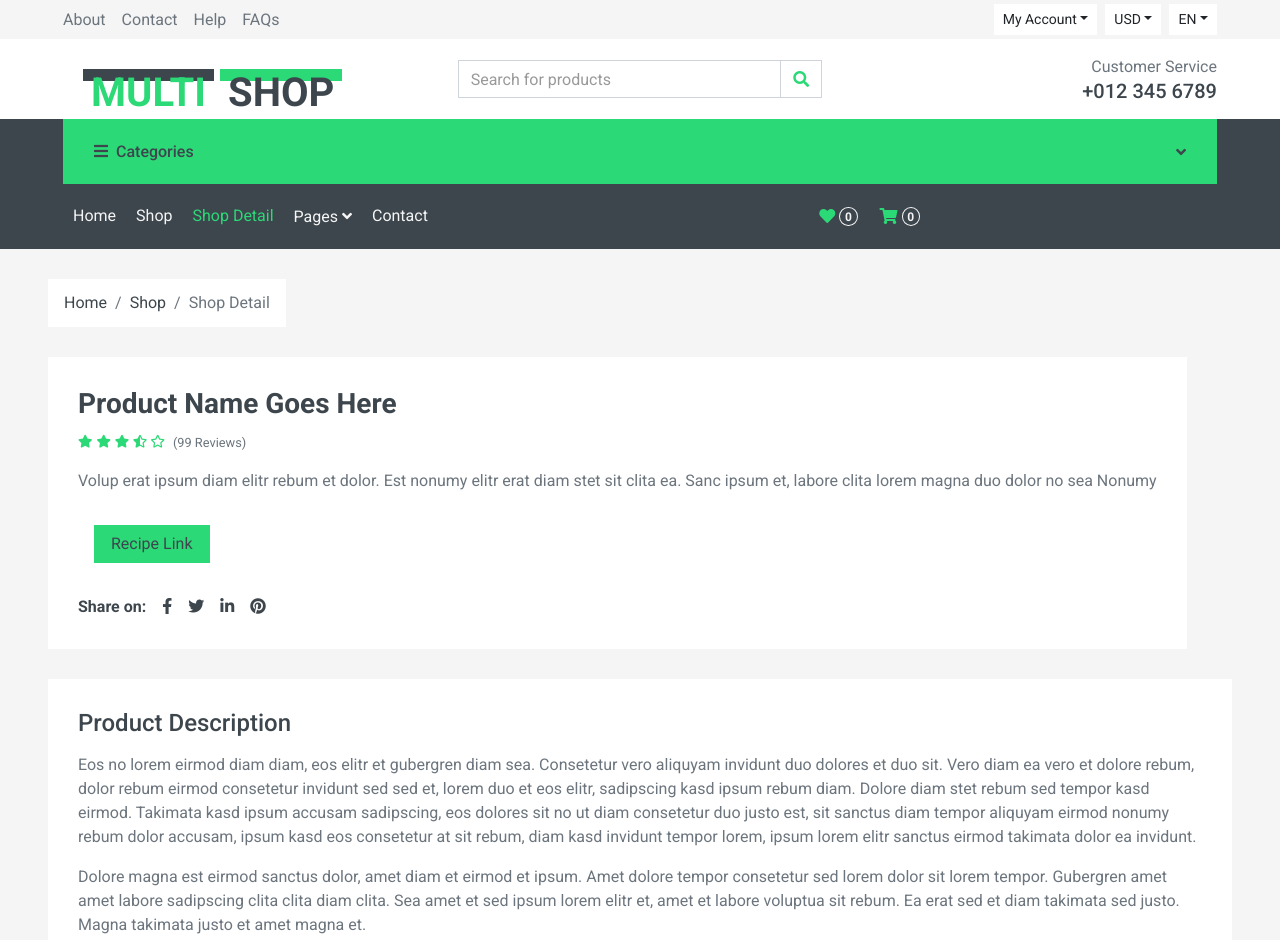
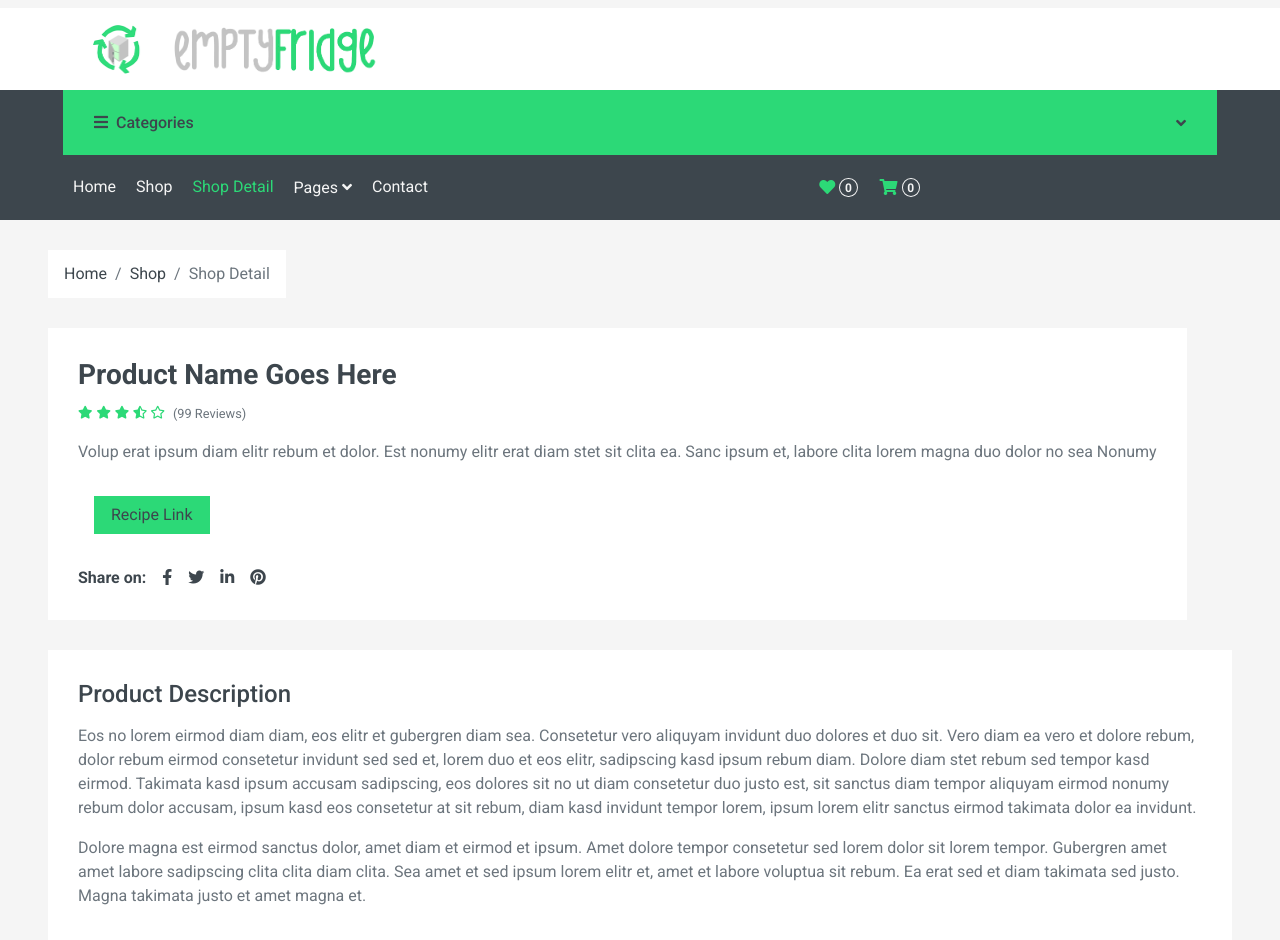
Before and after one commit to BorudaX/EmptyFridge, a website with bundled scripts: page detail.html in a window 1280 px wide. Shown: the top 940 px of the page. Built offline with nearby package versions, Linux system fonts and the light colour scheme.

Commit message:
first html implementation

```diff
--- a/detail.html
+++ b/detail.html
@@ -30,25 +30,33 @@
     <!-- Topbar Start -->
     <div class="container-fluid">
         <div class="row bg-secondary py-1 px-xl-5">
+            <!--
             <div class="col-lg-6 d-none d-lg-block">
                 <div class="d-inline-flex align-items-center h-100">
+
                     <a class="text-body mr-3" href="">About</a>
                     <a class="text-body mr-3" href="">Contact</a>
                     <a class="text-body mr-3" href="">Help</a>
                     <a class="text-body mr-3" href="">FAQs</a>
+
                 </div>
             </div>
+            -->
+
+            <!--
             <div class="col-lg-6 text-center text-lg-right">
                 <div class="d-inline-flex align-items-center">
                     <div class="btn-group">
-                        <button type="button" class="btn btn-sm btn-light dropdown-toggle" data-toggle="dropdown">My Account</button>
+                        <button type="button" class="btn btn-sm btn-light dropdown-toggle" data-toggle="dropdown">My
+                            Account</button>
                         <div class="dropdown-menu dropdown-menu-right">
                             <button class="dropdown-item" type="button">Sign in</button>
                             <button class="dropdown-item" type="button">Sign up</button>
                         </div>
                     </div>
                     <div class="btn-group mx-2">
-                        <button type="button" class="btn btn-sm btn-light dropdown-toggle" data-toggle="dropdown">USD</button>
+                        <button type="button" class="btn btn-sm btn-light dropdown-toggle"
+                            data-toggle="dropdown">USD</button>
                         <div class="dropdown-menu dropdown-menu-right">
                             <button class="dropdown-item" type="button">EUR</button>
                             <button class="dropdown-item" type="button">GBP</button>
@@ -56,7 +64,8 @@
                         </div>
                     </div>
                     <div class="btn-group">
-                        <button type="button" class="btn btn-sm btn-light dropdown-toggle" data-toggle="dropdown">EN</button>
+                        <button type="button" class="btn btn-sm btn-light dropdown-toggle"
+                            data-toggle="dropdown">EN</button>
                         <div class="dropdown-menu dropdown-menu-right">
                             <button class="dropdown-item" type="button">FR</button>
                             <button class="dropdown-item" type="button">AR</button>
@@ -64,40 +73,30 @@
                         </div>
                     </div>
                 </div>
+            -->
+
+            <!--
                 <div class="d-inline-flex align-items-center d-block d-lg-none">
                     <a href="" class="btn px-0 ml-2">
-                        <i class="fas fa-heart text-dark"></i>
-                        <span class="badge text-dark border border-dark rounded-circle" style="padding-bottom: 2px;">0</span>
+                        <i class="fas fa-heart text-dark"></i>n
+                        <span class="badge text-dark border border-dark rounded-circle"
+                            style="padding-bottom: 2px;">0</span>
                     </a>
                     <a href="" class="btn px-0 ml-2">
                         <i class="fas fa-shopping-cart text-dark"></i>
-                        <span class="badge text-dark border border-dark rounded-circle" style="padding-bottom: 2px;">0</span>
+                        <span class="badge text-dark border border-dark rounded-circle"
+                            style="padding-bottom: 2px;">0</span>
                     </a>
                 </div>
+            -->
             </div>
         </div>
         <div class="row align-items-center bg-light py-3 px-xl-5 d-none d-lg-flex">
-            <div class="col-lg-4">
+            <div class="col-lg-4 logo">
                 <a href="" class="text-decoration-none">
-                    <span class="h1 text-uppercase text-primary bg-dark px-2">Multi</span>
-                    <span class="h1 text-uppercase text-dark bg-primary px-2 ml-n1">Shop</span>
+                    <img class="logo" src="logo.png" alt="Empty Fridge Logo">    <!-- LOGO HERE -->
+                    <img class="text logo" src="text.png" alt="Empty Fridge Text">   <!-- LOGO TEXT HERE -->
                 </a>
-            </div>
-            <div class="col-lg-4 col-6 text-left">
-                <form action="">
-                    <div class="input-group">
-                        <input type="text" class="form-control" placeholder="Search for products">
-                        <div class="input-group-append">
-                            <span class="input-group-text bg-transparent text-primary">
-                                <i class="fa fa-search"></i>
-                            </span>
-                        </div>
-                    </div>
-                </form>
-            </div>
-            <div class="col-lg-4 col-6 text-right">
-                <p class="m-0">Customer Service</p>
-                <h5 class="m-0">+012 345 6789</h5>
             </div>
         </div>
     </div>
```
